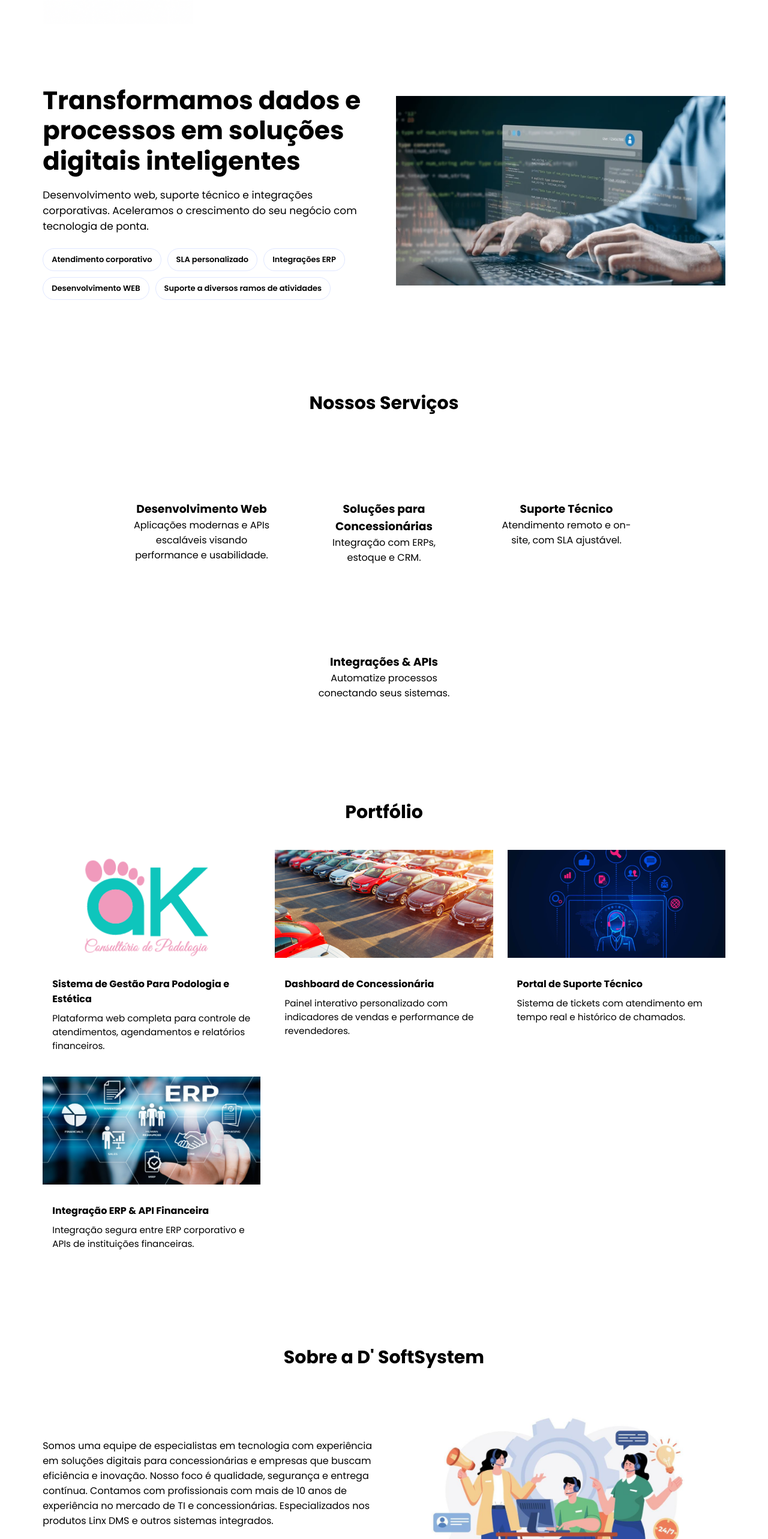
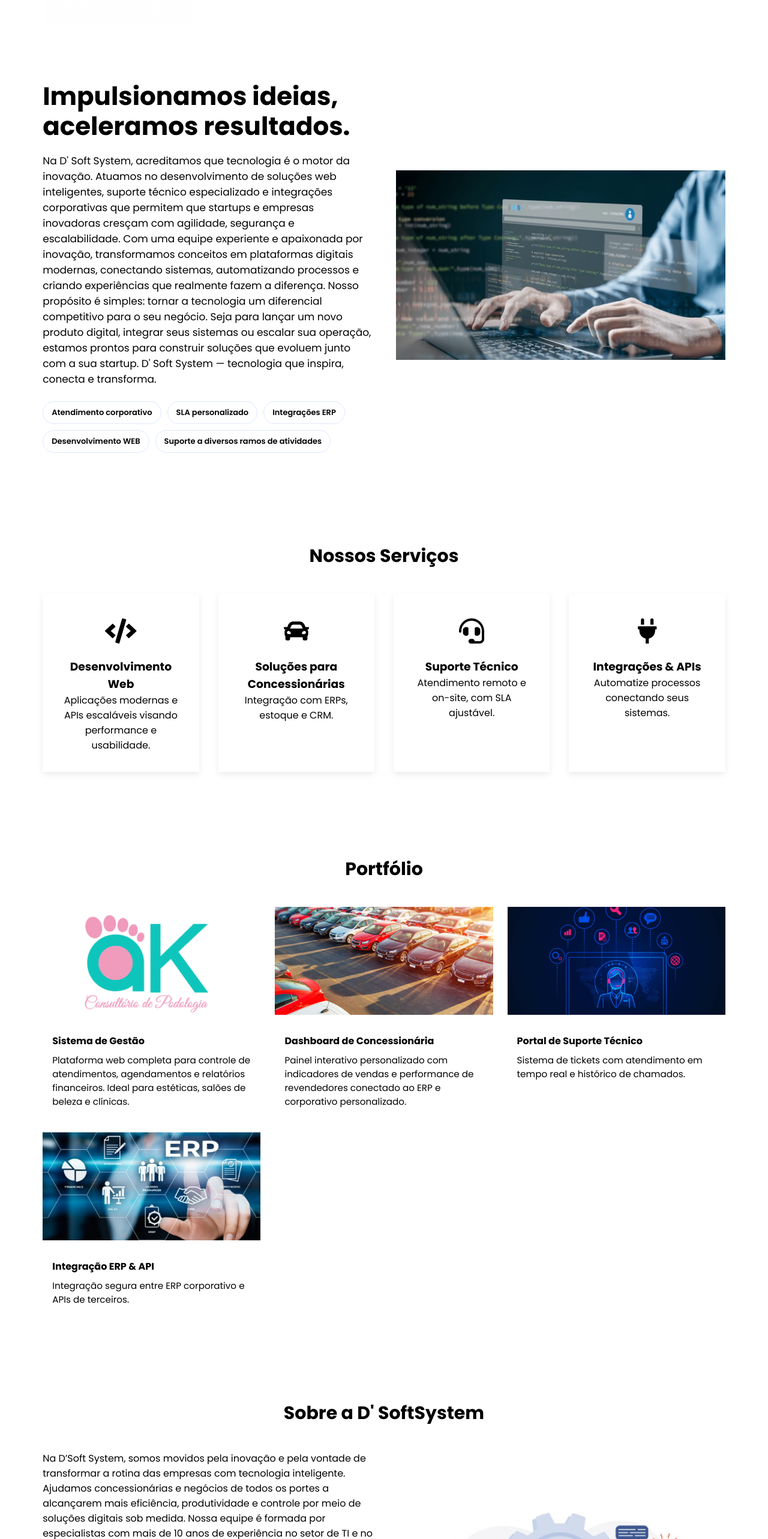
Before and after one commit to edudandrea/softsystem, an Angular app: page / in a window 1280 px wide. Shown: the part 234-2800 px from the top of the page at 60% size. Built offline with nearby package versions, Linux system fonts and the light colour scheme.

Commit message:
Melhorias no site

```diff
--- a/src/app/app.component.css
+++ b/src/app/app.component.css
@@ -159,29 +159,30 @@ html, body {
 
 /* SERVICES */
 .services-grid {
-  display: flex;
-  flex-wrap: wrap;
-  justify-content: center;
-  gap: 24px;
+  display: grid;
+  grid-template-columns: repeat(auto-fit, minmax(250px, 1fr));
+  gap: 2rem;
+  text-align: center;
+  margin-top: 2rem;
 }
+
 .service {
   background: var(--card);
   border-radius: var(--radius);
-  width: 280px;
-  padding: 24px;
-  text-align: center;
-  box-shadow: var(--shadow);
-  transition: 0.3s;
+  padding: 2rem;
+  transition: transform 0.3s ease, box-shadow 0.3s ease;
+  box-shadow: 0 4px 10px rgba(0,0,0,0.08);
 }
+
 .service:hover {
-  transform: translateY(-8px);
+  transform: translateY(-5px);
+  box-shadow: 0 8px 20px rgba(0,0,0,0.1);
 }
-.service i {
-  font-size: 36px;
-  background: linear-gradient(90deg, var(--accent1), var(--accent2));
-  -webkit-background-clip: text;
-  color: transparent;
-  margin-bottom: 12px;
+
+.icon {
+  font-size: 3rem;
+  color: var(--accent1);
+  margin-bottom: 1rem;
 }
 
 /* PORTFOLIO */
@@ -340,23 +341,45 @@ html, body {
   }
 }
 
+.nav.active {
+  display: flex !important;
+  flex-direction: column;
+  position: absolute;
+  top: 80px;
+  left: 0;
+  width: 100%;
+  background: var(--card);
+  box-shadow: var(--shadow);
+  padding: 20px 0;
+  gap: 16px;
+  text-align: center;
+  z-index: 999;
+}
+
+.nav.active a {
+  color: #0f1724;
+  font-weight: 600;
+}
+
+.nav.active a:hover {
+  color: var(--accent1);
+}
+
 /* === Estilo dos ícones dos serviços === */
 .service fa-icon,
 .service i {
   font-size: 42px;
-  background: linear-gradient(90deg, var(--accent1), var(--accent2));
-  -webkit-background-clip: text;
-  background-clip: text;
-  color: transparent;
+  color: var(--accent1);
   margin-bottom: 12px;
   display: inline-block;
-  transition: transform 0.3s ease, filter 0.3s ease;
+  transition: transform 0.3s ease, filter 0.3s ease, color 0.3s ease;
 }
 
 /* Efeito ao passar o mouse */
 .service:hover fa-icon,
 .service:hover i {
   transform: scale(1.15);
+  color: var(--accent2);
   filter: drop-shadow(0 4px 10px rgba(37, 99, 235, 0.25));
 }
 
--- a/src/app/app.component.html
+++ b/src/app/app.component.html
@@ -1,21 +1,22 @@
 <header class="header">
   <div class="container header-row">
-    <div class="brand">
-      <img src="assets/Logo.png" alt="D'SoftSystem" class="logo-img">
-    </div>
+    <img src="assets/Logo.png" alt="Logo" class="logo-img" />
 
-    <nav class="nav" [class.open]="menuOpen">
-      <a href="#home" (click)="menuOpen=!menuOpen">Início</a>
-      <a href="#services" (click)="menuOpen= !menuOpen">Serviços</a>
-      <a href="#portfolio" (click)="menuOpen=!menuOpen">Portfólio</a>
-      <a href="#about" (click)="menuOpen=!menuOpen">Sobre</a>
+    <!-- Botão hamburguer -->
+    <button class="icon-btn" (click)="toggleMenu()">
+      <i class="fa-solid" [ngClass]="menuOpen ? 'fa-xmark' : 'fa-bars'"></i>
+    </button>
+
+    <!-- Menu de navegação -->
+    <nav class="nav" [class.active]="menuOpen">
+      <a href="#home" (click)="fecharMenu()">Início</a>
+      <a href="#services" (click)="fecharMenu()">Serviços</a>
+      <a href="#about" (click)="fecharMenu()">Sobre</a>
+      <a href="#contact" (click)="fecharMenu()">Contato</a>
     </nav>
 
     <div class="actions">
-      <a href="#contact" class="btn btn-primary">Solicite Orçamento</a>
-      <button class="icon-btn" (click)="menuOpen = !menuOpen" aria-label="Abrir menu">
-        <i class="fa-solid" [ngClass]="menuOpen ? 'fa-xmark' : 'fa-bars'"></i>
-      </button>
+      <a href="#contact" class="btn btn-primary">Fale Conosco</a>
     </div>
   </div>
 </header>
@@ -24,10 +25,20 @@
   <!-- HERO -->
   <section id="home" class="hero container fade-up">
     <div class="hero-left">
-      <h1>Transformamos dados e processos em soluções digitais inteligentes</h1>
+      <h1>Impulsionamos ideias, aceleramos resultados.</h1>
       <p class="lead">
-        Desenvolvimento web, suporte técnico e integrações corporativas.
-        Aceleramos o crescimento do seu negócio com tecnologia de ponta.
+        Na D' Soft System, acreditamos que tecnologia é o motor da inovação.
+        Atuamos no desenvolvimento de soluções web inteligentes, suporte técnico
+        especializado e integrações corporativas que permitem que startups e
+        empresas inovadoras cresçam com agilidade, segurança e escalabilidade.
+        Com uma equipe experiente e apaixonada por inovação, transformamos
+        conceitos em plataformas digitais modernas, conectando sistemas,
+        automatizando processos e criando experiências que realmente fazem a
+        diferença. Nosso propósito é simples: tornar a tecnologia um diferencial
+        competitivo para o seu negócio. Seja para lançar um novo produto
+        digital, integrar seus sistemas ou escalar sua operação, estamos prontos
+        para construir soluções que evoluem junto com a sua startup. D' Soft
+        System — tecnologia que inspira, conecta e transforma.
       </p>
       <div class="trust">
         <span class="chip">Atendimento corporativo</span>
@@ -39,7 +50,7 @@
     </div>
     <div class="hero-right">
       <div class="mockup">
-        <img src="assets/img.png" alt="Mockup de sistema">
+        <img src="assets/img.png" alt="Mockup de sistema" />
       </div>
     </div>
   </section>
@@ -49,9 +60,9 @@
     <h2 class="section-title">Nossos Serviços</h2>
     <div class="services-grid">
       <div class="service" *ngFor="let s of services">
-        <fa-icon [icon]="s.icon"></fa-icon>
-        <h3>{{s.title}}</h3>
-        <p>{{s.desc}}</p>
+        <fa-icon [icon]="s.icon" class="icon"></fa-icon>
+        <h3>{{ s.title }}</h3>
+        <p>{{ s.desc }}</p>
       </div>
     </div>
   </section>
@@ -62,7 +73,7 @@
 
     <div class="portfolio-grid">
       <div class="card" *ngFor="let p of portfolio">
-      <img [src]="p.imagem" [alt]="p.nome">
+        <img [src]="p.imagem" [alt]="p.nome" />
         <div class="card-body">
           <h4>{{ p.nome }}</h4>
           <p>{{ p.descricao }}</p>
@@ -77,11 +88,22 @@
     <div class="about-row">
       <div class="about-text">
         <p>
-          Somos uma equipe de especialistas em tecnologia com experiência em soluções digitais
-          para concessionárias e empresas que buscam eficiência e inovação.
-          Nosso foco é qualidade, segurança e entrega contínua.
-          Contamos com profissionais com mais de 10 anos de experiência no mercado de TI e concessionárias.
-          Especializados nos produtos Linx DMS e outros sistemas integrados.
+          Na D’Soft System, somos movidos pela inovação e pela vontade de
+          transformar a rotina das empresas com tecnologia inteligente. Ajudamos
+          concessionárias e negócios de todos os portes a alcançarem mais
+          eficiência, produtividade e controle por meio de soluções digitais sob
+          medida. Nossa equipe é formada por especialistas com mais de 10 anos
+          de experiência no setor de TI e no mercado automotivo, com profundo
+          conhecimento em Linx DMS e outros sistemas integrados. Unimos técnica
+          e estratégia para que sua operação funcione com mais agilidade,
+          segurança e resultados reais. Aqui, cada projeto é tratado com
+          dedicação e propósito. Do diagnóstico à entrega, trabalhamos lado a
+          lado com o cliente, garantindo uma experiência completa — desde a
+          integração de sistemas até o desenvolvimento de soluções
+          personalizadas. Se o seu objetivo é modernizar processos, reduzir
+          custos e vender mais, conte com quem entende de tecnologia e vive o
+          dia a dia das concessionárias. Com a D’Soft System, sua empresa está
+          sempre um passo à frente.
         </p>
         <ul>
           <li>Arquitetura escalável e segura</li>
@@ -91,7 +113,7 @@
         </ul>
       </div>
       <div class="about-visual">
-        <img src="assets/portfolio/equipe.png" alt="Equipe D' SoftSystem">
+        <img src="assets/portfolio/equipe.png" alt="Equipe D' SoftSystem" />
       </div>
     </div>
   </section>
@@ -101,10 +123,32 @@
     <h2 class="section-title">Fale Conosco</h2>
     <div class="contact-grid">
       <form class="contact-form" (ngSubmit)="submit()">
-        <input name="name" type="text" placeholder="Nome" [(ngModel)]="contact.name" required>
-        <input name="email" type="email" placeholder="E-mail" [(ngModel)]="contact.email" required>
-        <input name="phone" type="tel" placeholder="Telefone" [(ngModel)]="contact.phone">
-        <textarea name="message" rows="6" placeholder="Mensagem" [(ngModel)]="contact.message"></textarea>
+        <input
+          name="name"
+          type="text"
+          placeholder="Nome"
+          [(ngModel)]="contact.name"
+          required
+        />
+        <input
+          name="email"
+          type="email"
+          placeholder="E-mail"
+          [(ngModel)]="contact.email"
+          required
+        />
+        <input
+          name="phone"
+          type="tel"
+          placeholder="Telefone"
+          [(ngModel)]="contact.phone"
+        />
+        <textarea
+          name="message"
+          rows="6"
+          placeholder="Mensagem"
+          [(ngModel)]="contact.message"
+        ></textarea>
         <button type="submit" class="btn btn-primary">Enviar Mensagem</button>
       </form>
 
--- a/src/app/app.component.ts
+++ b/src/app/app.component.ts
@@ -18,6 +18,14 @@ export class AppComponent {
     library.addIcons(faCode, faCar, faHeadset, faPlug);
   }
   menuOpen = false;
+
+  toggleMenu() {
+    this.menuOpen = !this.menuOpen;
+  }
+
+  fecharMenu() {
+    this.menuOpen = false;
+  }
 
   services = [
     {
@@ -44,15 +52,15 @@ export class AppComponent {
 
   portfolio = [
     {
-      nome: 'Sistema de Gestão Para Podologia e Estética',
+      nome: 'Sistema de Gestão',
       descricao:
-        'Plataforma web completa para controle de atendimentos, agendamentos e relatórios financeiros.',
+        'Plataforma web completa para controle de atendimentos, agendamentos e relatórios financeiros. Ideal para estéticas, salões de beleza e clínicas.',
       imagem: 'assets/portfolio/ak.png',
     },
     {
       nome: 'Dashboard de Concessionária',
       descricao:
-        'Painel interativo personalizado com indicadores de vendas e performance de revendedores.',
+        'Painel interativo personalizado com indicadores de vendas e performance de revendedores conectado ao ERP e corporativo personalizado.',
       imagem: 'assets/portfolio/conc.png',
     },
     {
@@ -62,9 +70,9 @@ export class AppComponent {
       imagem: 'assets/portfolio/suporte.png',
     },
     {
-      nome: 'Integração ERP & API Financeira',
+      nome: 'Integração ERP & API',
       descricao:
-        'Integração segura entre ERP corporativo e APIs de instituições financeiras.',
+        'Integração segura entre ERP corporativo e APIs de terceiros.',
       imagem: 'assets/portfolio/erp.png',
     },
   ];
--- a/src/index.html
+++ b/src/index.html
@@ -10,12 +10,6 @@
       href="https://fonts.googleapis.com/css2?family=Poppins:wght@300;400;600;700&display=swap"
       rel="stylesheet"
     />
-    <link
-      rel="stylesheet"
-      href="https://cdnjs.cloudflare.com/ajax/libs/font-awesome/6.4.0/css/all.min.css"
-      integrity=""
-      crossorigin="anonymous"
-    />
     <base href="/" />
   </head>
   <body>
```
Lines whose indentation alone changed are shown as unchanged.
